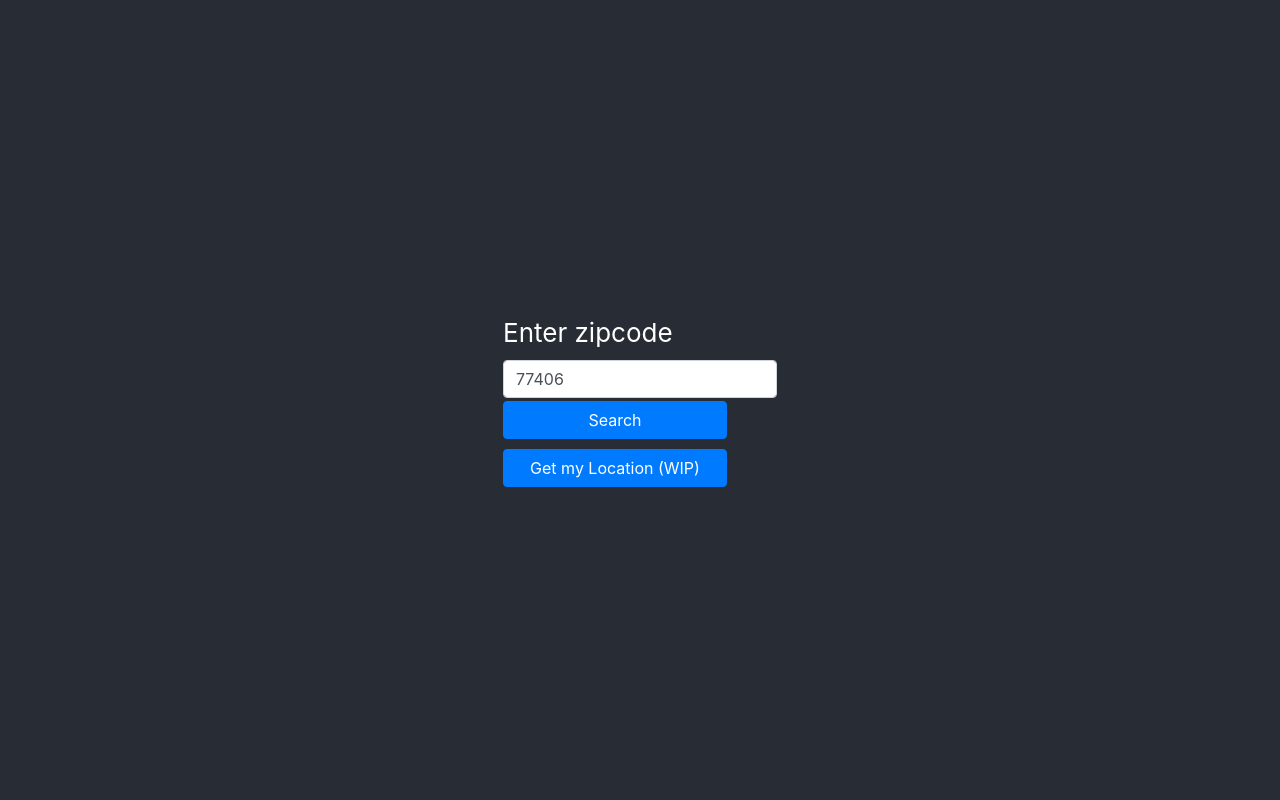
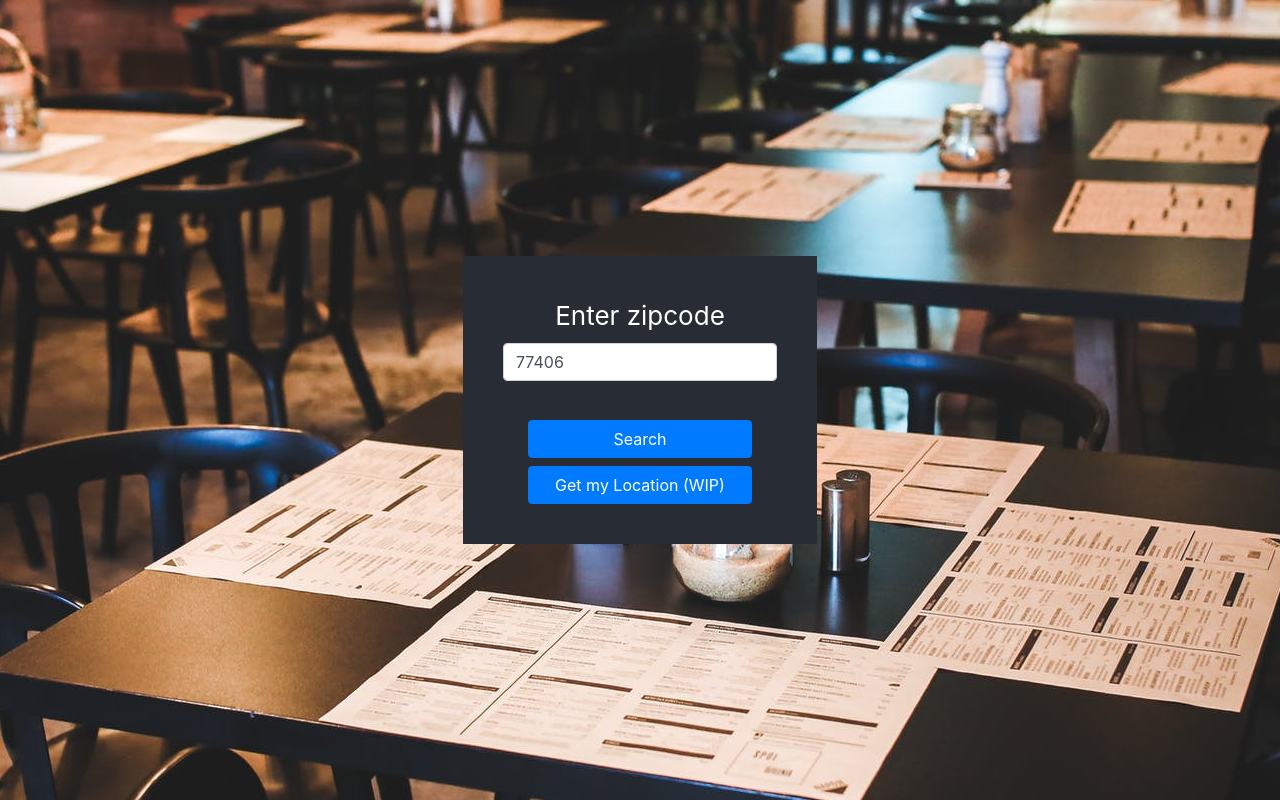
Before and after one commit to AshtonScalise/random-restaurant, a React (Create React App) app: page / in a window 1280 px wide. Built offline with nearby package versions, Linux system fonts and the light colour scheme.

Commit message:
added cool bg image

```diff
--- a/src/App.css
+++ b/src/App.css
@@ -22,6 +22,22 @@
   justify-content: center;
   font-size: calc(10px + 2vmin);
   color: white;
+  width: 100%;
+  background-image: url("./pictures/rest-bg.jpg");
+  background-repeat: no-repeat;
+  background-position: center;
+}
+
+.form-bg {
+  background-color: #282c34;
+  min-height: 30vh;
+  display: flex;
+  flex-direction: column;
+  align-items: center;
+  justify-content: center;
+  font-size: calc(10px + 2vmin);
+  color: white;
+  padding: 40px;
 }
 
 .App-link {
@@ -67,3 +83,7 @@
     transform: rotate(360deg);
   }
 }
+
+.background {
+  background-image: url("https://images.pexels.com/photos/6267/menu-restaurant-vintage-table.jpg?auto=compress&cs=tinysrgb&dpr=2&h=750&w=1260");
+}
--- a/src/input.js
+++ b/src/input.js
@@ -98,7 +98,7 @@ const Input = () => {
   }
 
   return (
-    <div>
+    <div className="form-bg">
       <Form.Label>Enter zipcode</Form.Label>
       <Form.Control
         style={{ width: "100%" }}
@@ -107,6 +107,7 @@ const Input = () => {
         value={state}
         onChange={e => updateState(e.target.value)}
       />
+      <br></br>
       {!isLoading ? (
         <Button
           onClick={handleChange}
```
Also changed, not shown: src/pictures/rest-bg.jpg (added).
